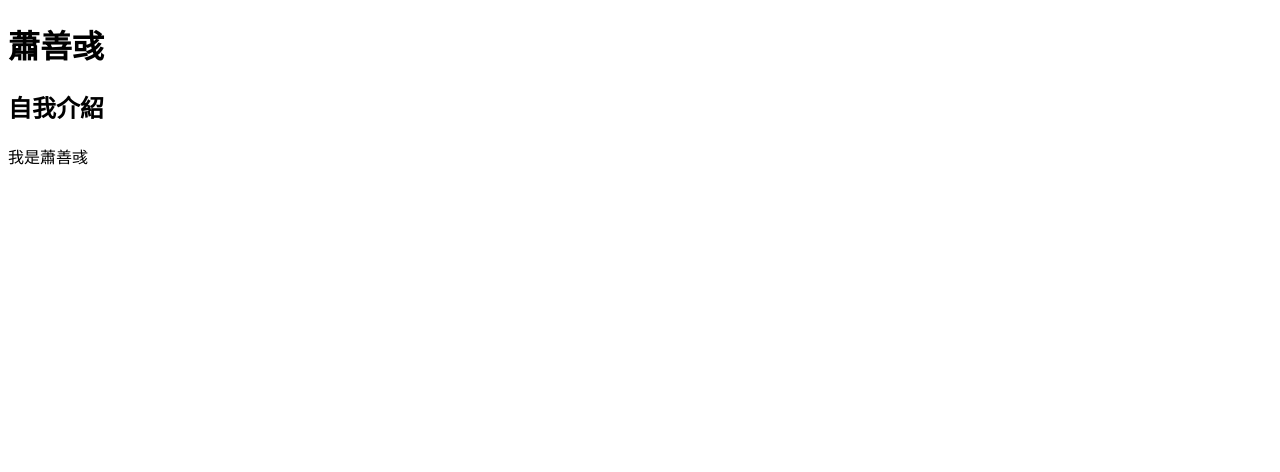
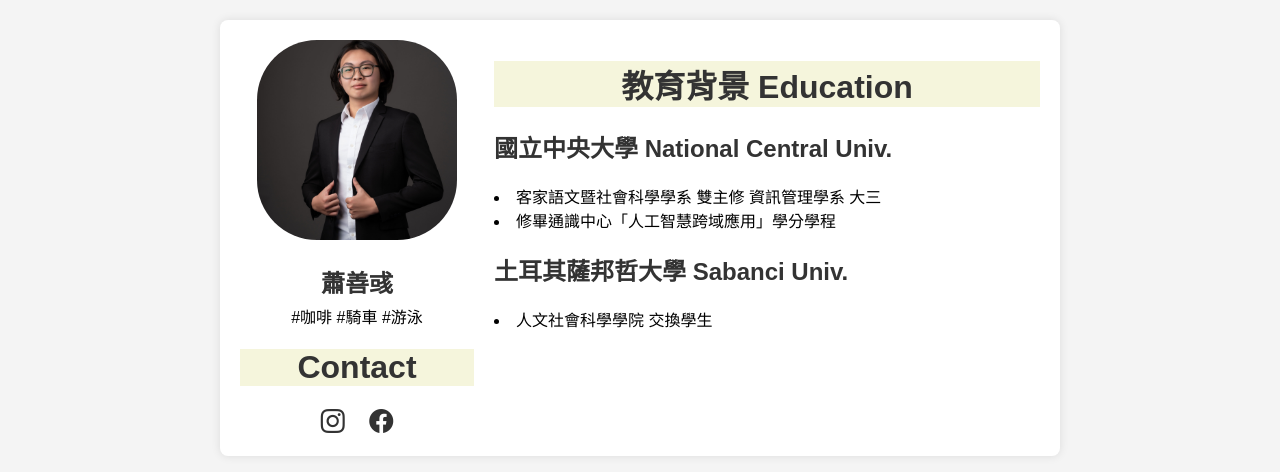
Before and after one commit to hsyisshy/SD_hw1, a plain HTML site: page index.html in a window 1280 px wide. Drawn offline with nearby package versions, Linux system fonts and the light colour scheme.

Commit message:
update: index.html

```diff
--- a/index.html
+++ b/index.html
@@ -3,15 +3,45 @@
 <head>
     <meta charset="UTF-8">
     <meta name="viewport" content="width=device-width, initial-scale=1.0">
-    <meta name="description" content="這是一個簡單的自我介紹頁面">
+    <meta name="description" content="自我介紹">
     <meta name="author" content="蕭善彧">
-    <title>蕭善彧 | 自我介紹</title>
 
+    <link rel="stylesheet" href="style.css">
+    <link rel="stylesheet" href="https://cdn.jsdelivr.net/npm/bootstrap-icons/font/bootstrap-icons.css">
+    <title> 蕭善彧 | 自我介紹</title>
 </head>
 
 <body>
-    <title>蕭善彧 | 自我介紹</title>
-    <h1>蕭善彧</h1>
-    <h2>自我介紹</h2>
-    <p>我是蕭善彧</p>
+    <div class="container">
+        <div class="left-column">
+
+            <div class="info">
+                <img src="img/profile.jpg" alt="個人照片">
+                <h2>蕭善彧</h2>
+                <p>#咖啡 #騎車 #游泳</p>
+            </div>
+
+            <div class="contact">
+                <h1>Contact</h1>
+                <a href="https://www.instagram.com/hsyisshy" class="social-icon" target="_blank"><i class="bi bi-instagram"></i></a>
+                <a href="https://www.facebook.com/hsyisshy/?locale=zh_TW" class="social-icon" target="_blank"><i class="bi bi-facebook"></i></a>
+            </div>
+
+        </div>
+
+        <div class="right-column">
+
+            <div class="education">
+                <h1>教育背景 Education</h1>
+                <h2>國立中央大學 National Central Univ.</h2>
+                <li>客家語文暨社會科學學系 雙主修 資訊管理學系 大三</li>
+                <li>修畢通識中心「人工智慧跨域應用」學分學程</li>
+
+                <h2>土耳其薩邦哲大學 Sabanci Univ.</h2>
+                <li>人文社會科學學院 交換學生</li>
+            </div>
+
+        </div>
+    </div>
+
 </body>
--- a/style.css
+++ b/style.css
@@ -0,0 +1,79 @@
+body {
+    font-family: Arial, sans-serif;
+    margin: 0;
+    padding: 0;
+    background-color: #f4f4f4;
+}
+
+.container {
+    max-width: 800px;
+    margin: 20px auto;
+    padding: 20px;
+    background: white;
+    box-shadow: 0 0 10px rgba(0, 0, 0, 0.1);
+    border-radius: 8px;
+    display: flex;
+    gap: 20px;
+}
+
+h1 {
+    text-align: center;
+    color: #333;
+    background-color: beige;
+}
+
+h2 {
+    color: #333;
+}
+
+.left-column {
+    width: 30%; /* 左側欄寬度 */
+    text-align: center;
+}
+
+.left-column li {
+    color: #333;
+    text-align: left;
+}
+
+.left-column img {
+    width: 200px;
+    height: 200px;
+    object-fit: cover;
+    border-radius: 30%;
+}
+
+.info h2 {
+    margin-bottom: 5px;
+}
+
+.info p {
+    margin-top: 0;
+}
+
+.contact .social-icon {
+    font-size: 24px;
+    margin: 10px;
+    text-decoration: none;
+    color: #333;
+    transition: color 0.3s, transform 0.3s;
+  }
+
+.contact .social-icon:hover {
+    color: pink;
+}
+
+.right-column {
+    width: 70%; /* 右側欄寬度 */
+}
+
+
+@media (max-width: 768px) {
+    .container {
+        flex-direction: column; /* 小於 768px 時，改為垂直排列 */
+    }
+
+    .left-column {
+        text-align: center;
+    }
+}
```
Also changed, not shown: img/profile.jpg (added), 2 other files.
